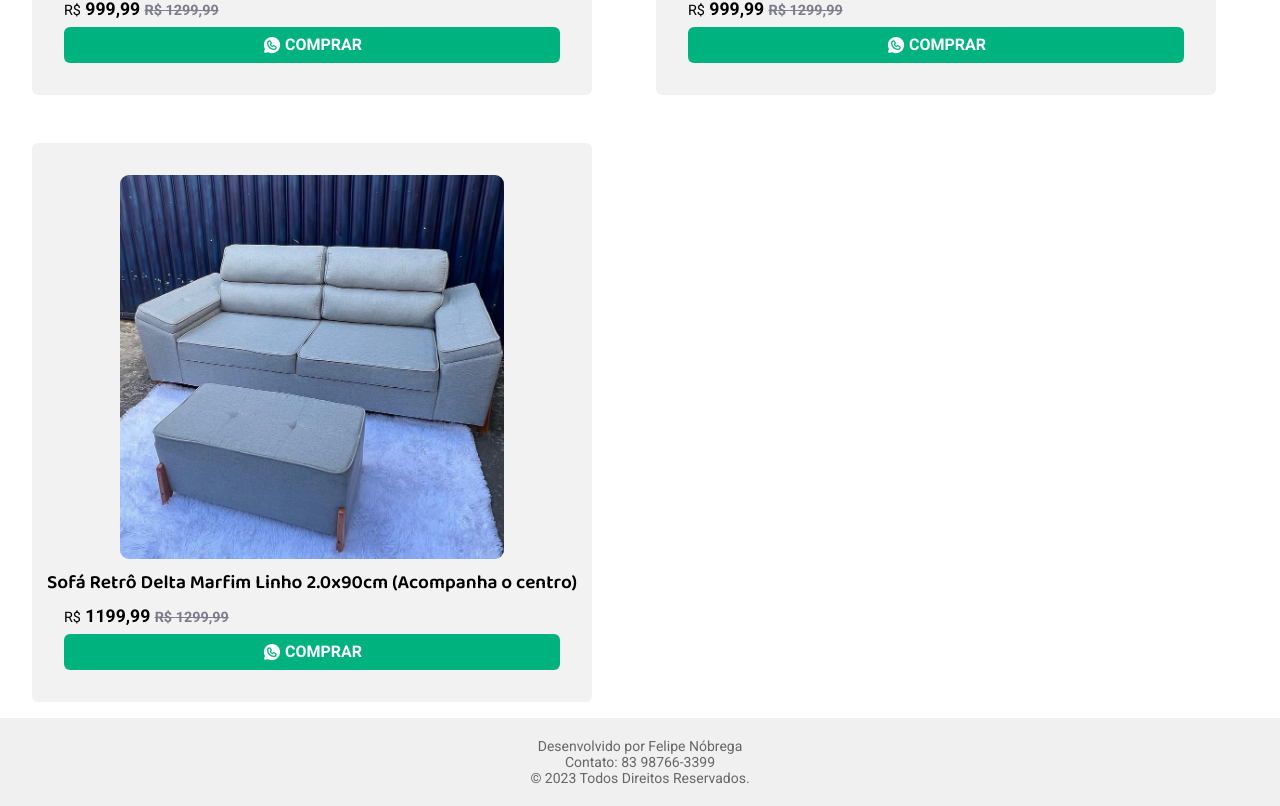
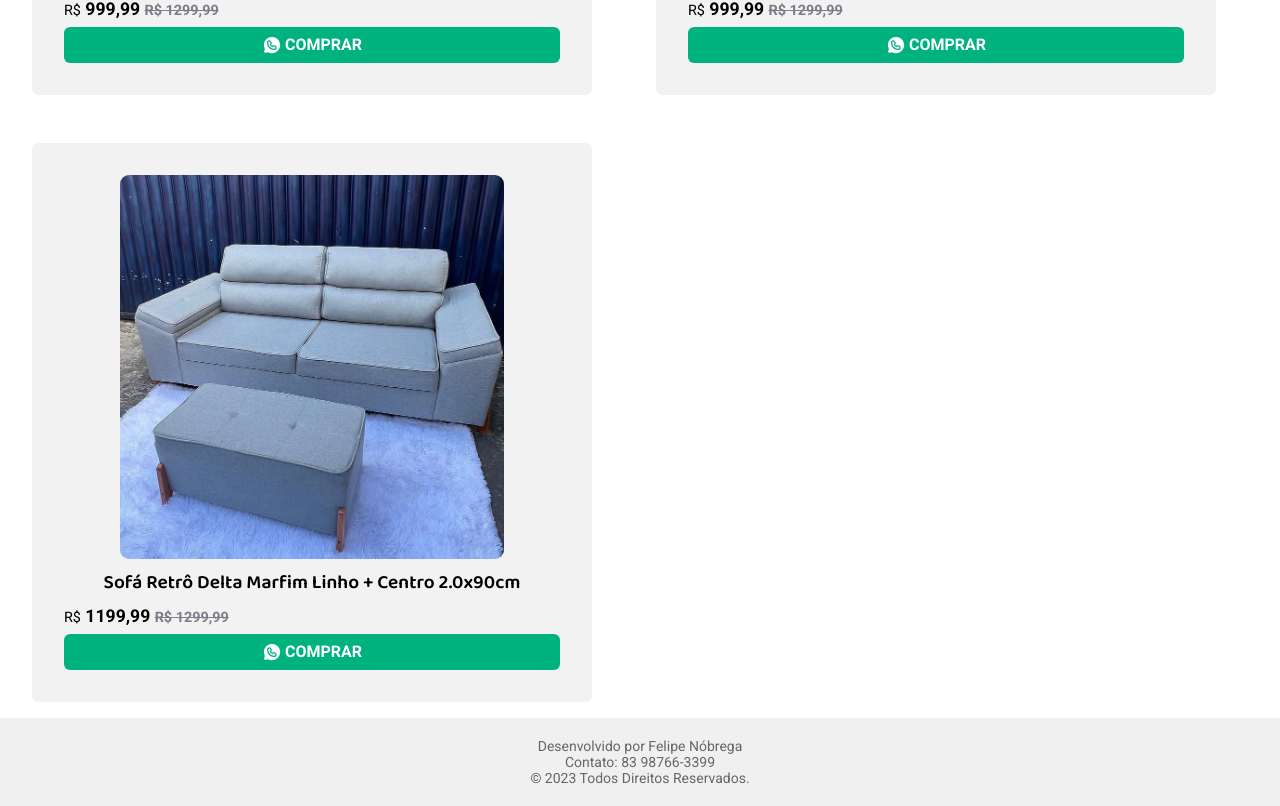
Before and after one commit to felipenobrg/renovecasajp, a React (Vite) app: page /sofaretro in a window 1280 px wide. Shown: the part 2594-3400 px from the top of the page. Built offline with nearby package versions, Linux system fonts and the light colour scheme; the HTML template or start-up script is replaced by a standard one.

Commit message:
improving images

```diff
--- a/src/pages/Home/Components/Carousel/styles.ts
+++ b/src/pages/Home/Components/Carousel/styles.ts
@@ -11,7 +11,7 @@ export const CarouselContainer = styled.div`
 
   @media (max-width: 768px) {
     img {
-      height: 34rem;
+      height: 24rem;
     }
   }
 `;
--- a/src/pages/Sofa-retro/index.tsx
+++ b/src/pages/Sofa-retro/index.tsx
@@ -82,7 +82,7 @@ export function SofaRetro() {
       />
         <ProductCard
         imgSrc={RetroDeltaMarfim}
-        title="Sofá Retrô Delta Marfim Linho 2.0x90cm (Acompanha o centro)"
+        title="Sofá Retrô Delta Marfim Linho + Centro 2.0x90cm"
         price="1199,99"
         oldPrice="1299,99"
         textForWhatsApp="Olá. Gostaria de comprar Sofá Páris Marfim"
```
